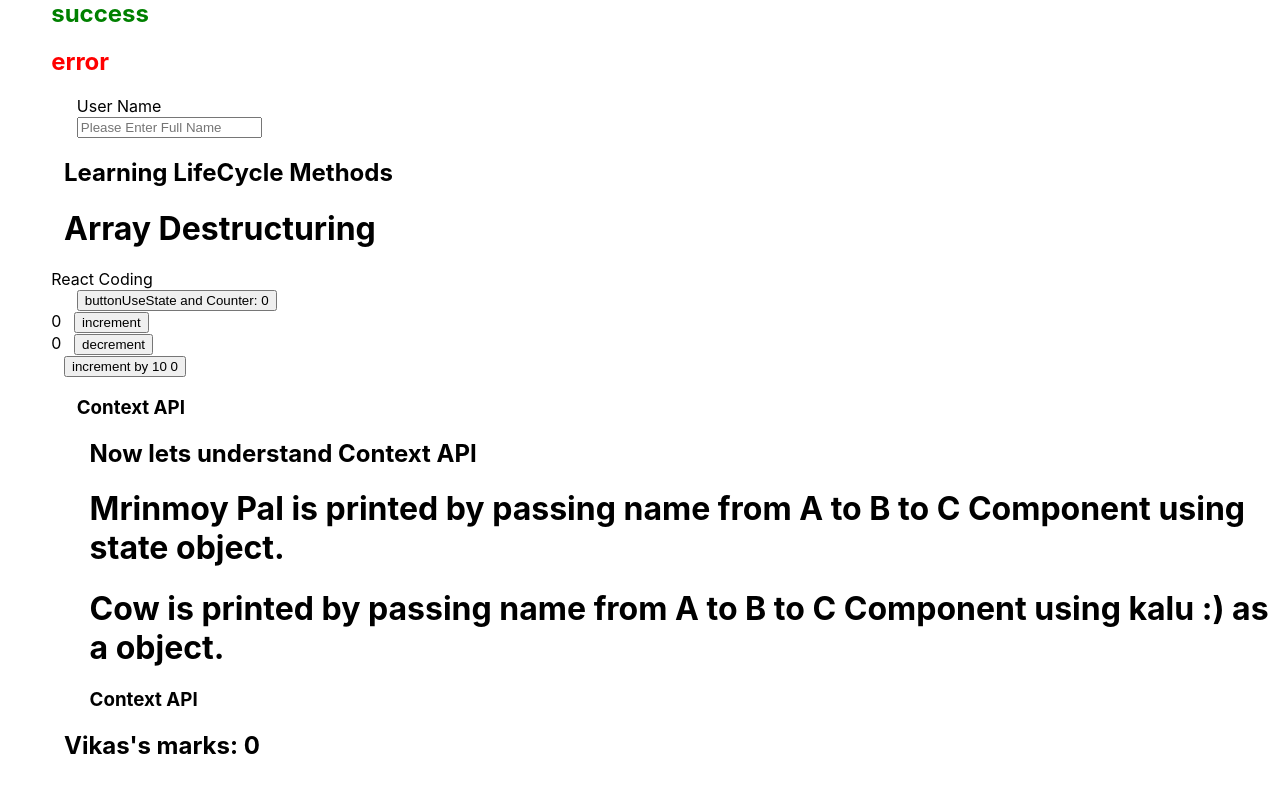
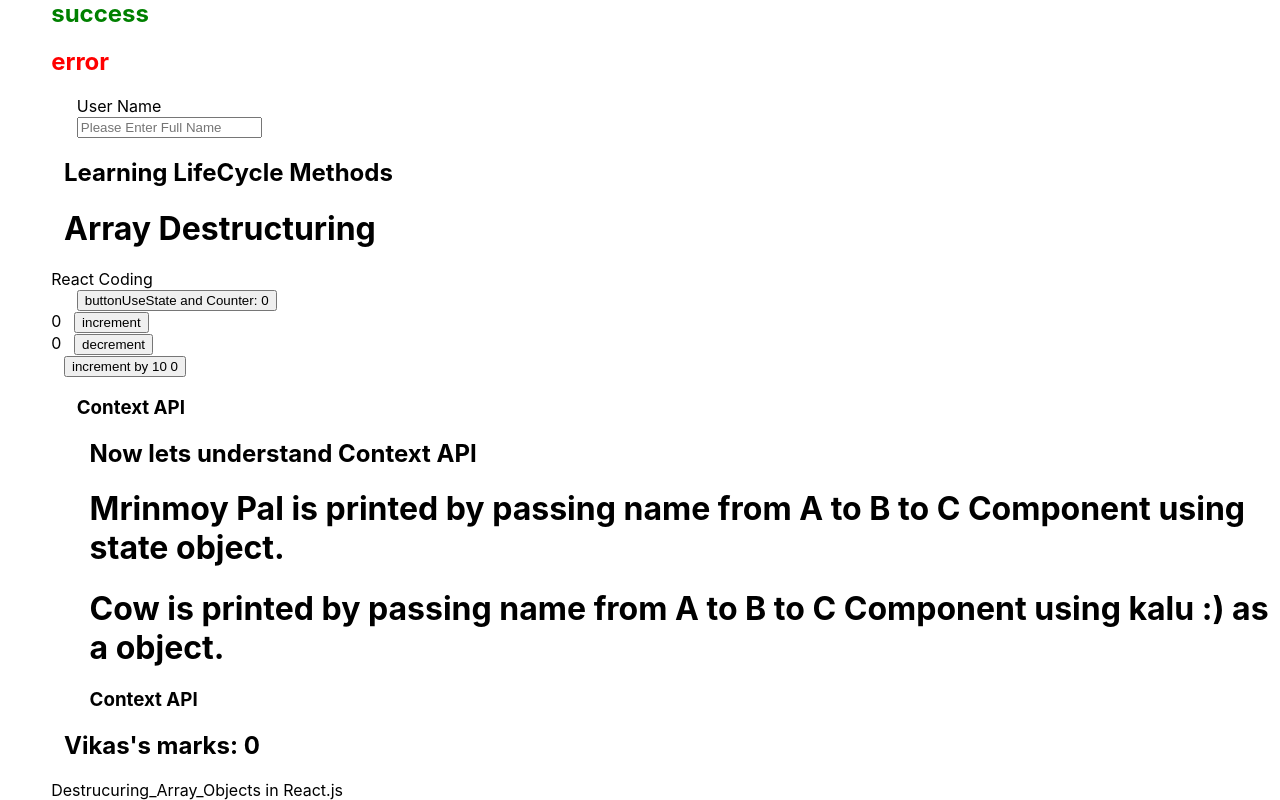
Before and after one commit to mrinmoy32/react_reference, a React (Create React App) app: page / in a window 1280 px wide. Shown: the part 1379-2179 px from the top of the page. Built offline with nearby package versions, Linux system fonts and the light colour scheme.

Commit message:
Updates few files

```diff
--- a/public/index.html
+++ b/public/index.html
@@ -33,9 +33,6 @@
       This HTML file is a template.
       If you open it directly in the browser, you will see an empty page.
 
-      You can add webfonts, meta tags, or analytics to this file.
-      The build step will place the bundled scripts into the <body> tag.
-
       To begin the development, run `npm start` or `yarn start`.
       To create a production bundle, use `npm run build` or `yarn build`.
     -->
--- a/src/App.js
+++ b/src/App.js
@@ -19,6 +19,7 @@ import UseEffect from './components/UseEffect';
 import UseStateWithPrevState from './components/UseStateWithPrevState';
 import A from './components/A';
 import Vikas from './components/Vikas';
+import Destrucuring_Array_Objects from './components/Destrucuring_Array_Objects';
 
 // create element using  JSX
 // const name = <h2>Welcome to React</h2>
@@ -95,12 +96,8 @@ class App extends React.Component{
         <UseStateWithPrevState/>
         <A/>
         <Vikas/>
-
-
+        <Destrucuring_Array_Objects library="React.js"/>
       </div>
-
-
-
     );
   }
 }
--- /dev/null
+++ b/src/components/Destrucuring_Array_Objects.js
@@ -0,0 +1,19 @@
+import React from 'react'
+
+//We can use destructuring to grab properties from props object be their key
+function Destrucuring_Array_Objects(props) {
+
+    // const cities = ["Tokyo", "Kolkata", "Bend"];
+    const [firstCity, second, thirdCity] = ["Tokyo", "Kolkata", "Bend"]; //we are giving name to each
+    // console.log(cities[0]);
+    console.log(firstCity);
+    console.log(second);
+    console.log(thirdCity);
+    //This is called Array destructuring
+
+  return (
+    <div>Destrucuring_Array_Objects in {props.library}</div>
+  )
+}
+
+export default Destrucuring_Array_Objects;
--- a/src/components/UseStateWithPrevState.js
+++ b/src/components/UseStateWithPrevState.js
@@ -6,12 +6,7 @@ function UseStateWithPrevState() {
     const [counter, setcounter] = useState(0);
 
     const incrementBy10 = ()=>{
-
-        for(let i=0; i<10; i++) {
-          setcounter(precount => precount +1)
-        }
-
-
+         setcounter(precount => precount +10)
     };
 
 
```
